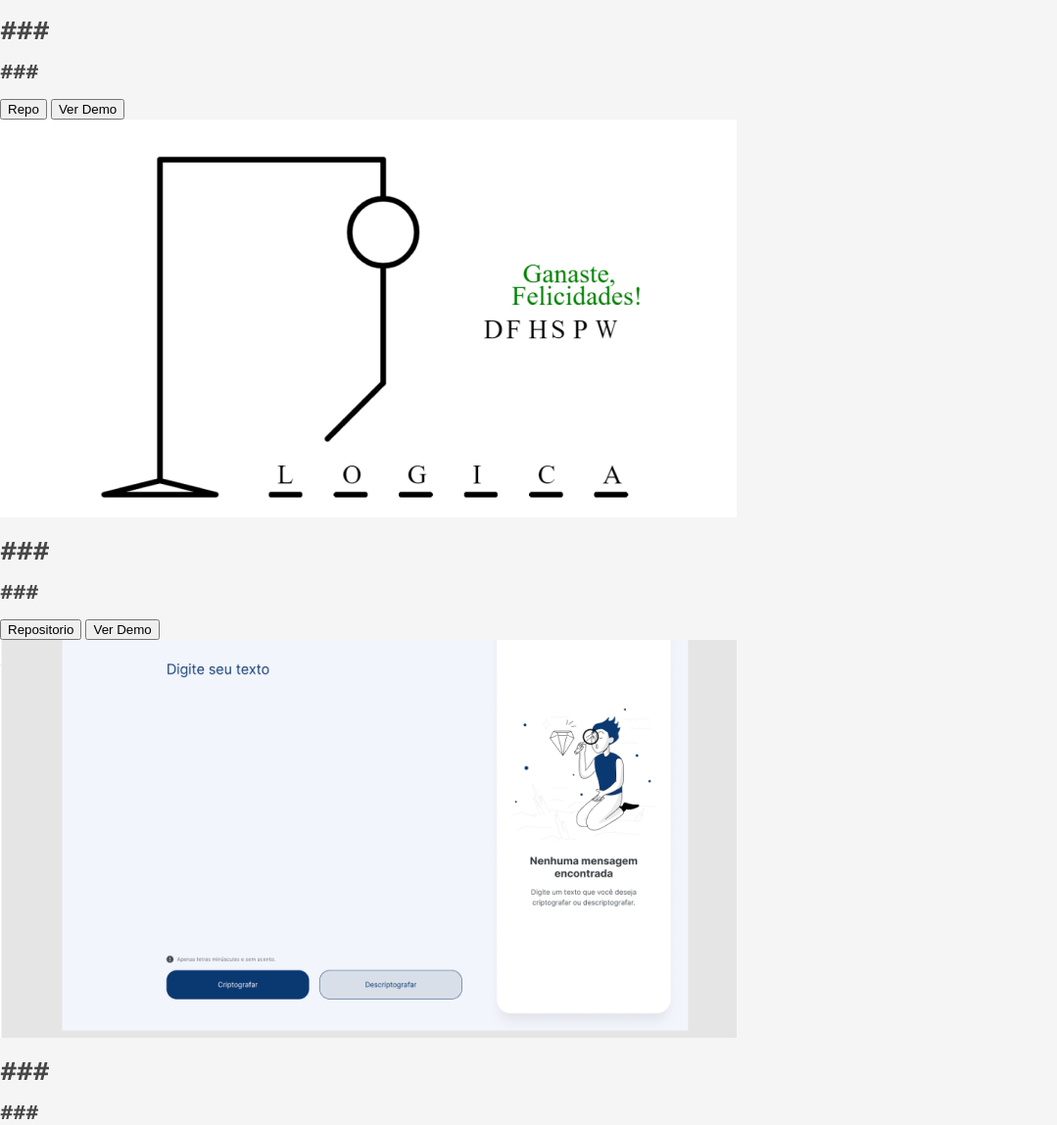
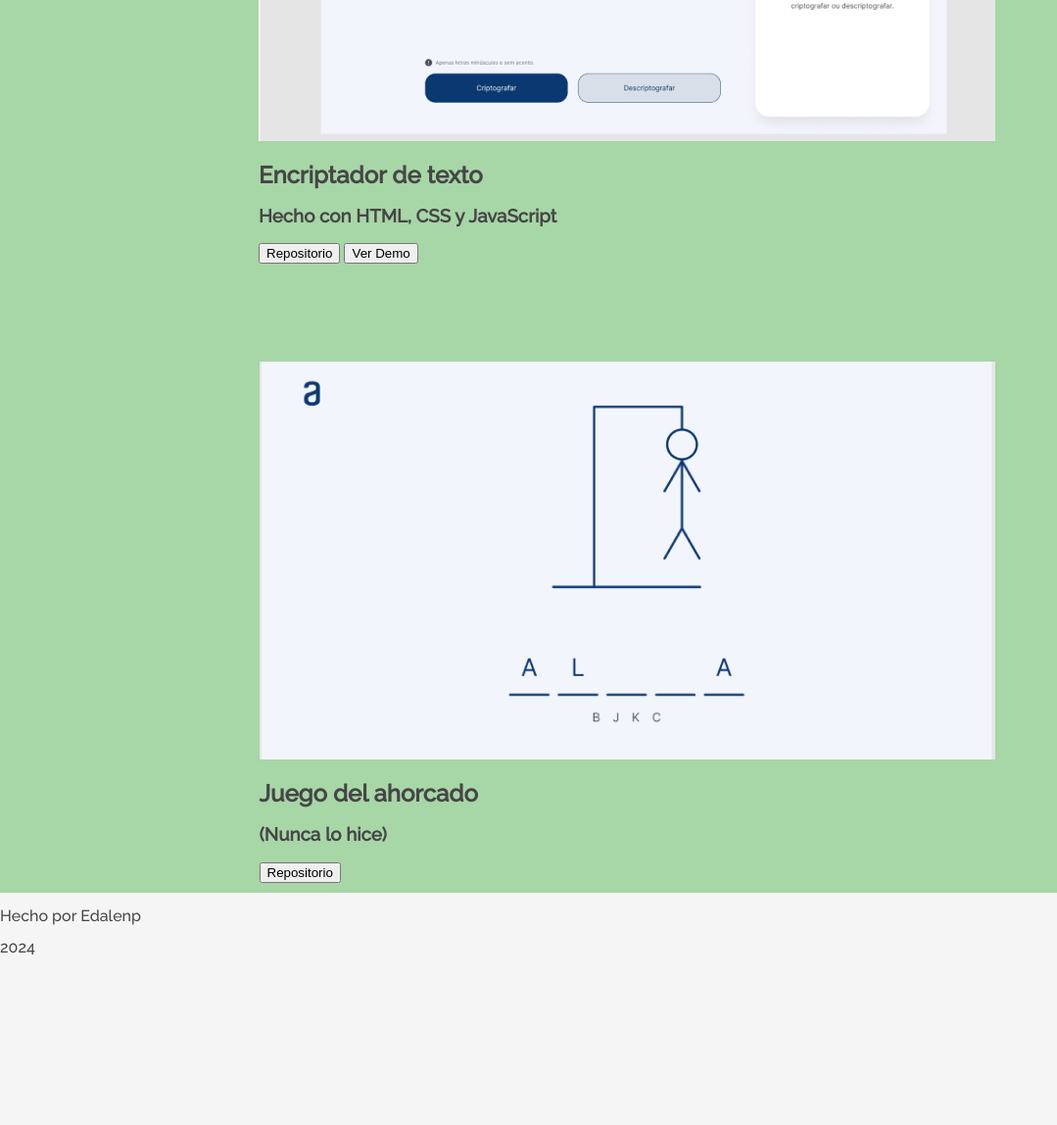
Before and after one commit to Edalenp/challenge-one-portafolio-latam-repositorio-base, a plain HTML site: page index.html in a window 1280 px wide. Shown: the part 2243-3391 px from the top of the page at 98% size, without its empty margins (0-1079 px from the left). After the commit the page ends 3234 px from the top, so only its background shows below. Drawn offline with Linux system fonts and the light colour scheme.

Commit message:
Projects section styles

```diff
--- a/index.html
+++ b/index.html
@@ -176,39 +176,15 @@
 
     <section class="experiencia" id="proyectos">
         <h2 class="experiencia__titulo__seccion">Proyectos</h2>
-        <div class="experiencia__caja">
-            <img class="experiencia__img" src="assets\decod_print.png">
-            <div class="experiencia__info">
-                <h2 class="experiencia__titulo">###</h2>
-                <h3 class="experiencia__texto">###</h3>
-                    <div class="experiencia__descripcion">
-                            <span class="experiencia__repo"><a href="https://github.com/alura-challenges/challenge-one-encriptador-latam"><button class="experiencia__boton--repo">Repo</button></a></span>
-                            <span class="experiencia__demo"><a href=""><button class="experiencia__boton--demo">Ver Demo</button></a></span>
-                    </div>
-            </div>
-        </div>
-
-        <div class="experiencia__caja">
-
-            <img class="experiencia__img" src="assets\forca_print.png">
-            <div class="experiencia__info">
-                <h2 class="experiencia__titulo">###</h2>
-                <h3 class="experiencia__texto">###</h3>
-                    <div class="experiencia__descripcion">
-                            <span class="experiencia__repo"><a href="https://github.com/alura-challenges/challenge-one-juego-ahorcado"><button class="experiencia__boton--repo">Repositorio</button></a></span>
-                            <span class="experiencia__demo"><a href=""><button class="experiencia__boton--demo">Ver Demo</button></a></span>
-                    </div>
-            </div>
-        </div>
-
+        <div class="proyectos_caja">
             <div class="experiencia__caja">
                 <img class="experiencia__img" src="assets\secretcode_print.png">
                 <div class="experiencia__info">
-                <h2 class="experiencia__titulo">###</h2>
-                <h3 class="experiencia__texto">###</h3>
+                    <h2 class="experiencia__titulo">Encriptador de texto</h2>
+                    <h3 class="experiencia__texto">Hecho con HTML, CSS y JavaScript</h3>
                         <div class="experiencia__descripcion">
-                            <span class="experiencia__repo"><a href="https://github.com/alura-challenges/challenge-one-encriptador-latam"><button class="experiencia__boton--repo">Repositorio</button></a></span>
-                            <span class="experiencia__demo"><a href=""><button class="experiencia__boton--demo">Ver Demo</button></a></span>
+                                <span class="experiencia__repo"><a href="https://github.com/Edalenp/reto-encriptador"><button class="experiencia__boton--repo">Repositorio</button></a></span>
+                                <span class="experiencia__demo"><a href="https://edalenp.github.io/reto-encriptador/"><button class="experiencia__boton--demo">Ver Demo</button></a></span>
                         </div>
                 </div>
             </div>
@@ -216,14 +192,16 @@
             <div class="experiencia__caja">
                 <img class="experiencia__img" src="assets\forca2_print.png">
                 <div class="experiencia__info">
-                <h2 class="experiencia__titulo">###</h2>
-                <h3 class="experiencia__texto">###</h3>
+                    <h2 class="experiencia__titulo">Juego del ahorcado</h2>
+                    <h3 class="experiencia__texto">(Nunca lo hice)</h3>
                         <div class="experiencia__descripcion">
                                 <span class="experiencia__repo"><a href="https://github.com/alura-challenges/challenge-one-juego-ahorcado"><button class="experiencia__boton--repo">Repositorio</button></a></span>
-                            <span class="experiencia__demo"><a href=""><button class="experiencia__boton--demo">Ver Demo</button></a></span>
                         </div>
                 </div>
             </div>
+        </div>
+    </section>
+
 
         <!-- Sección de Pie de Página -->
 
--- a/style.css
+++ b/style.css
@@ -151,10 +151,27 @@
  }
 
 
- /* Experiencia */
+ /* Proyectos */
 
+  .experiencia {
+    background-color: #A7D6A7;
+    margin-top: 100px;
+    padding: 10px;
+  }
 
+ .experiencia__titulo__seccion {
+    text-align: center;
+    font-size: 28px;
+    margin-bottom: 50px;
+  }
 
+  .proyectos_caja {
+    display: flex;
+    justify-content: center;
+    align-items: center;
+    gap: 100px;
+    flex-wrap: wrap;
+  }
 
  /* Pie de Página */
 
```
Lines whose indentation alone changed are shown as unchanged.
